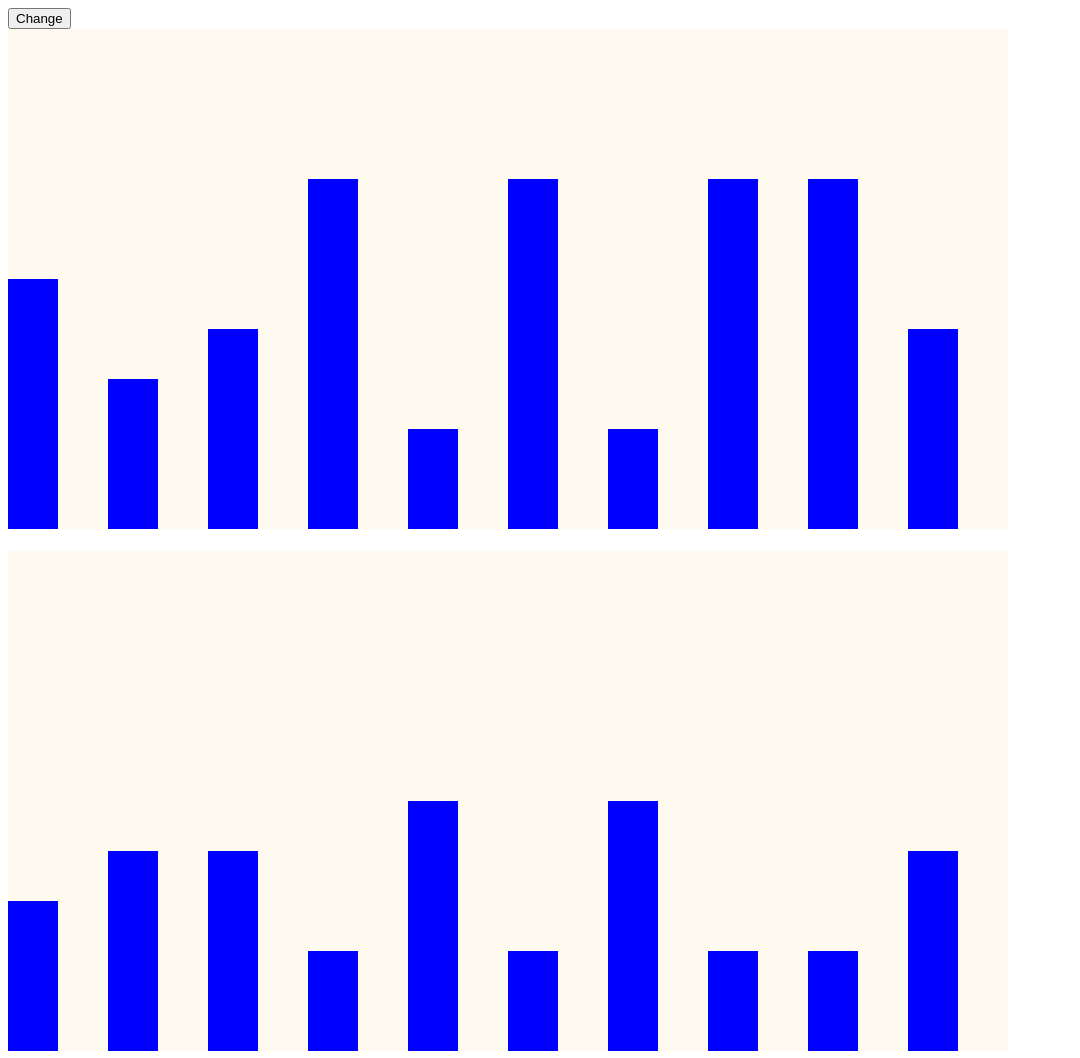
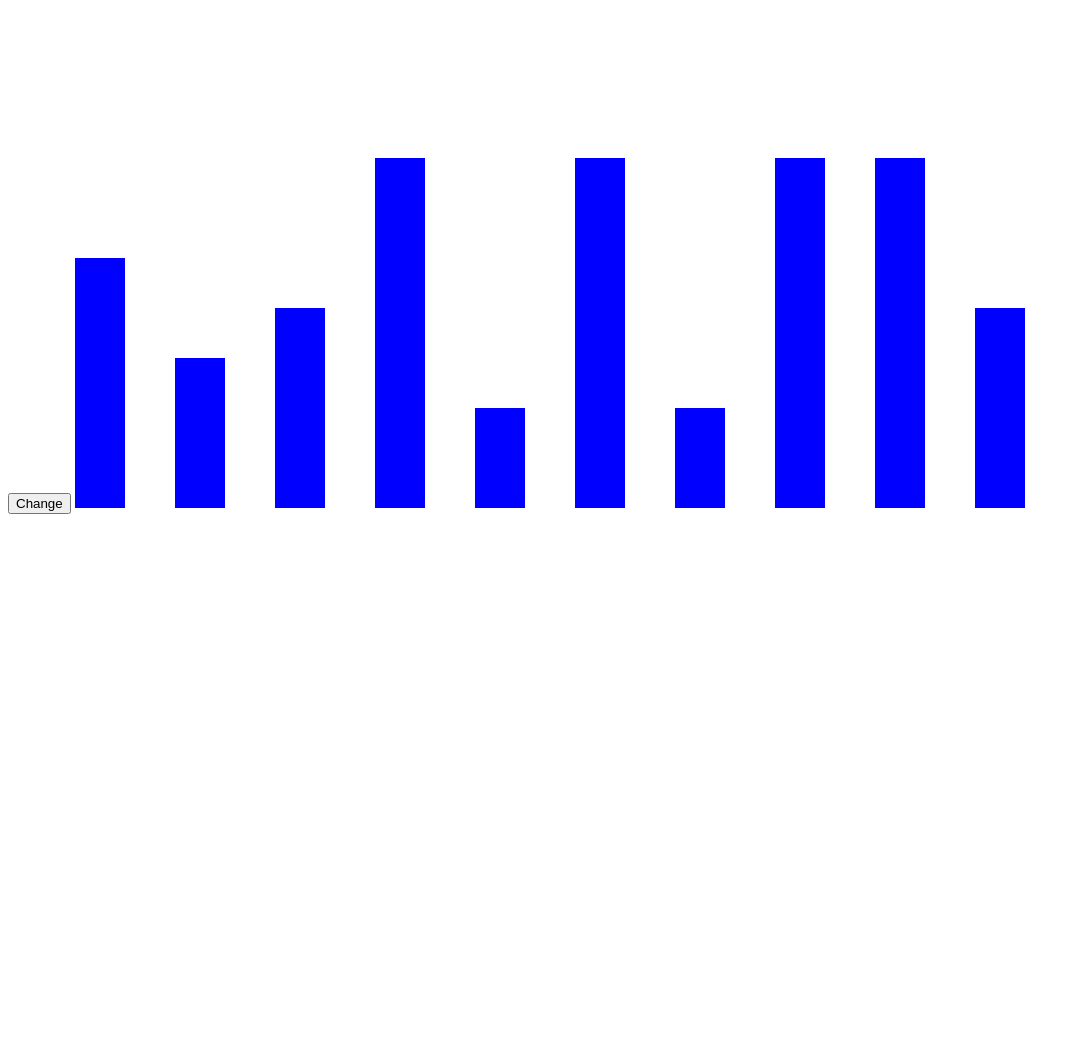
Before and after one commit to cyrilpanicker/chartDirs, a website: page index.html in a window 1280 px wide. Shown: the top 1058 px of the page, without its empty margins (0-1080 px from the left). After the commit the page ends 800 px from the top, so only its background shows below. Drawn offline with nearby package versions, Linux system fonts and the light colour scheme.

Commit message:
added changes

```diff
--- a/index.html
+++ b/index.html
@@ -10,25 +10,14 @@
 </head>
 <body ng-controller="Controller">
     <button ng-click="changeValues()">Change</button>
-	<div bar-chart
+	<bar-chart
         data="data"
         key-prop="device"
-        value-prop="['west']"
+        value-prop="propertiesToBePlotted"
         max-value="10"
-    ></div>
-    <br/>
-	<div bar-chart
-        data="data"
-        key-prop="device"
-        value-prop="['east']"
-        max-value="10"
-    ></div>
-    <br/>
-	<div bar-chart
-        data="data"
-        key-prop="device"
-        value-prop="['central']"
-        max-value="10"
-    ></div>
+        width="1000"
+        height="500"
+    >
+    </bar-chart>
 </body>
 </html>
--- a/scripts/chartDirs.js
+++ b/scripts/chartDirs.js
@@ -19,12 +19,14 @@ angular.module('chartDirs', [])
             data: '=',
             keyProp: '@',
             valueProp: '=',
-            maxValue: '@'
+            maxValue: '@',
+            width: '@',
+            height: '@'
         },
         link: function (scope, element, attributes) {
             var svgElement = d3.select(element[0]).append('svg')
-                .attr('width', 1000)
-                .attr('height', 500);
+                .attr('width', parseFloat(scope.width))
+                .attr('height', parseFloat(scope.height));
             var scale = d3.scale.linear().domain([0, parseFloat(scope.maxValue)]).range([0, 5]);
             scope.$watch('data', function (newValue, oldValue) {
                 if (scope.data) {
@@ -37,6 +39,17 @@ angular.module('chartDirs', [])
                     });
                 }
             }, true);
+            scope.$watch('valueProp', function () {
+                if (scope.valueProp) {
+                    draw({
+                        svgElement: svgElement,
+                        data: scope.data,
+                        keyProp: scope.keyProp,
+                        valueProp: scope.valueProp,
+                        scale: scale
+                    });
+                }
+            });
         }
     };
 });
--- a/scripts/main.js
+++ b/scripts/main.js
@@ -59,10 +59,21 @@ angular.module('app', ['chartDirs'])
         {
             'device': 'E',
             'west': 4,
-            'central': 10,
+            'central': 6,
             'east': 4
         }
     ];
     $scope.data = data;
-    $scope.propertiesToBePlotted = ['east'];
+    $scope.propertiesToBePlotted = ['west'];
+    $scope.changeValues = function () {
+        if ($scope.propertiesToBePlotted[0] === 'west') {
+            $scope.propertiesToBePlotted = ['central'];
+        }
+        else if ($scope.propertiesToBePlotted[0] === 'central') {
+            $scope.propertiesToBePlotted = ['east'];
+        }
+        else {
+            $scope.propertiesToBePlotted = ['west'];
+        }
+    };
 });
--- a/styles/main.css
+++ b/styles/main.css
@@ -1,3 +1,3 @@
-svg{
-    background-color: floralwhite;
+bar-chart,[bar-chart]{
+    display: inline-block;
 }
```
Also changed, not shown: scripts-src/chartDirs.ts (+18 -3 lines), scripts-src/main.ts (+13 -2 lines).
